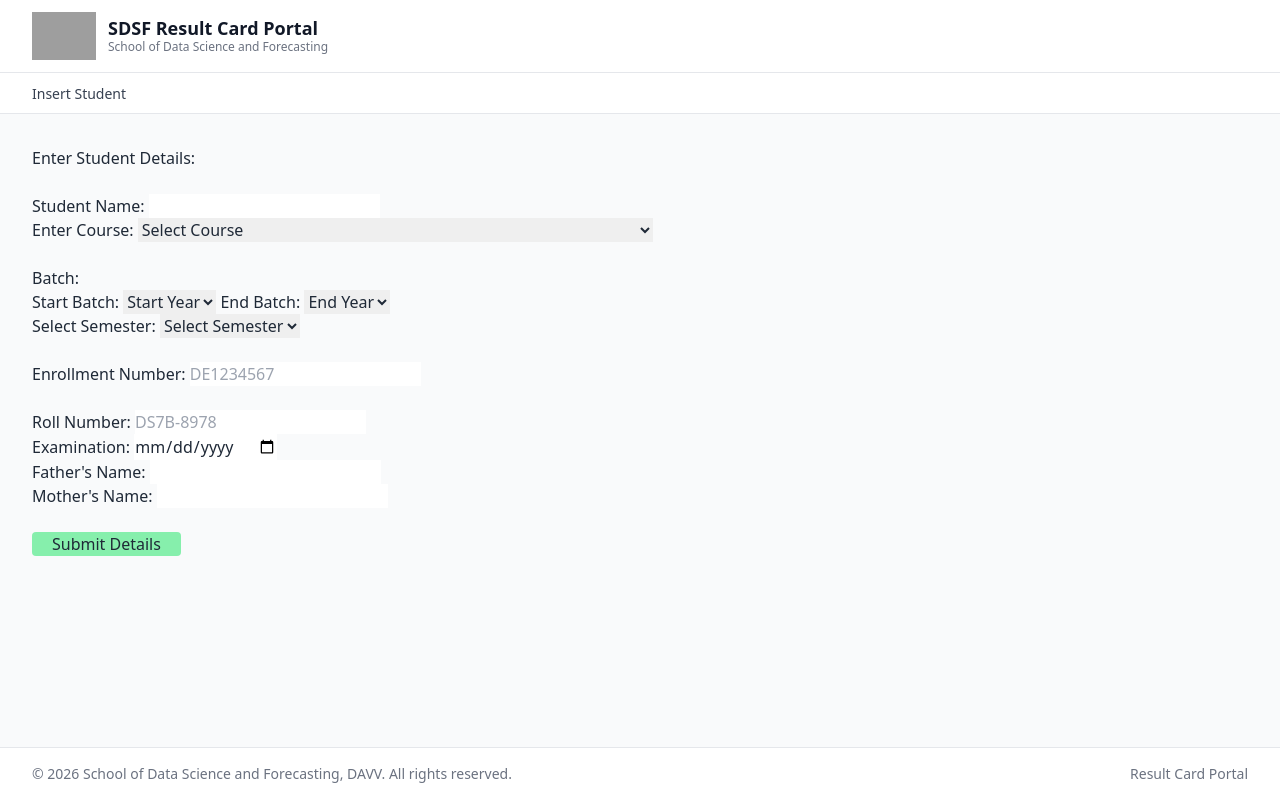
After one commit to holycompile/SDSF_Result_Card_Portal, a Flask app: page /insert_student in a window 1280 px wide. The commit adds this page. Run offline with Flask 3, Linux system fonts and the light colour scheme; some libraries are stand-ins or nearby versions; grey boxes are pictures that could not be loaded.

Commit message:
Student Form Update without any UI, hand-coded

```diff
--- a/app.py
+++ b/app.py
@@ -1,11 +1,70 @@
 from flask import Flask
-from flask import render_template,redirect,url_for
+from flask import render_template,redirect,url_for,request,flash
+from databases.query import enter_student_info, create_table
+import sqlite3
+
 
 app = Flask(__name__)
+
+app.secret_key = "random_secret_key_lol"
 
 @app.route("/")
 def home():
     return render_template("home.html")
 
+
+@app.route("/admin")
+def admin():
+    return render_template("admin.html")
+
+
+
+@app.route("/check_enrollment_number")
+def checking_enroll_no(enroll_no):
+
+    connect = sqlite3.connect('databases/student_info.db')
+    cursor=connect.cursor()
+    cursor.execute(f"""--sql
+        SELECT EXISTS (
+            SELECT 1 FROM studenttable WHERE enrollment_no = "{enroll_no}"
+        );
+
+                """)
+    exists = cursor.fetchone()[0]
+    connect.close()
+    return exists == 1
+
+
+@app.route("/insert_student/info_hit")
+def info_hit():
+    msg=request.args.get('msg')
+    return render_template("info_hit.html",msg=msg)
+
+
+@app.route("/insert_student", methods=['POST','GET'])
+def insert_student():
+
+    if request.method=='POST':
+        create_table()
+        enroll_no = request.form.get('enroll_no')
+        if checking_enroll_no(enroll_no):
+            return redirect (url_for("info_hit",msg="student exists"))
+        else:
+            sname = request.form.get('sname')
+            course = request.form.get('course')
+            start_batch = request.form.get('start-batch')
+            end_batch = request.form.get('end-batch')
+            semester = request.form.get('semester')
+
+            rollno = request.form.get('rollno')
+            exam = request.form.get('exam')
+            father = request.form.get('father')
+            mother = request.form.get('mother')
+
+            enter_student_info(sname,course,start_batch,end_batch,semester,enroll_no,
+                            rollno,exam,father,mother)
+            return redirect(url_for("info_hit", msg="success"))
+
+    return render_template("forms/insert_student.html")
 if __name__ =="__main__":
     app.run(debug=True)
--- /dev/null
+++ b/templates/admin.html
@@ -0,0 +1,46 @@
+<!DOCTYPE html>
+<html lang="en">
+<head>
+    <meta charset="UTF-8">
+    <meta name="viewport" content="width=device-width, initial-scale=1.0">
+    <title>SDSF Result Card Portal</title>
+    <script src="https://cdn.tailwindcss.com"></script>
+</head>
+<body class="min-h-screen flex flex-col bg-gray-50 text-gray-800">
+
+    <!-- Header -->
+    <header class="bg-white border-b border-gray-200">
+        <div class="max-w-7xl mx-auto px-4 sm:px-6 lg:px-8 py-3 flex items-center justify-between">
+            <div class="flex items-center space-x-3">
+                <img src="{{ url_for('static', filename='departmentlogo_transparent.png') }}" alt="SDSF Logo" class="h-12 w-auto object-contain">
+                <div>
+                    <h1 class="text-lg font-bold text-gray-900 leading-tight">SDSF Result Card Portal</h1>
+                    <p class="text-xs text-gray-500">School of Data Science and Forecasting</p>
+                </div>
+            </div>
+        </div>
+    </header>
+
+    <!-- Div below header -->
+    <div class="bg-white border-b border-gray-200">
+        <div class="max-w-7xl mx-auto px-4 sm:px-6 lg:px-8 py-2">
+            <a href="{{ url_for('insert_student') }}" class="text-sm font-medium text-gray-700 hover:text-blue-600 transition">Insert Student</a>
+        </div>
+    </div>
+
+    <!-- Main Content Area -->
+    <main class="flex-grow max-w-7xl mx-auto px-4 sm:px-6 lg:px-8 py-8 w-full">
+        {% block content %}
+        {% endblock %}
+    </main>
+
+    <!-- Footer -->
+    <footer class="bg-white border-t border-gray-200 py-4">
+        <div class="max-w-7xl mx-auto px-4 sm:px-6 lg:px-8 flex flex-col sm:flex-row items-center justify-between text-sm text-gray-500">
+            <p>&copy; 2026 School of Data Science and Forecasting, DAVV. All rights reserved.</p>
+            <p class="mt-2 sm:mt-0">Result Card Portal</p>
+        </div>
+    </footer>
+
+</body>
+</html>
--- /dev/null
+++ b/templates/forms/insert_student.html
@@ -0,0 +1,225 @@
+{% extends "admin.html" %}
+
+{% block content %}
+
+    {# Good Research for you all.....( although now I am not using flash one but earlier I wrote the code like that )
+    Because get_flashed_messages() always returns a Python LIST [], not a single string.
+
+    In Flask, developers often validate forms and flash multiple errors at once:
+
+
+    flash("Name is required.")
+    flash("Invalid Roll Number.")
+    flash("Course must be selected.")
+
+    Flask bundles them into a list:
+
+
+    messages = ["Name is required.", "Invalid Roll Number.", "Course must be selected."]
+
+    Because messages is a list, Jinja needs a {% for %} loop to print each message on its own line: #}
+
+    {% with messages = get_flashed_messages() %}
+    {% if messages %}
+        {% for message in messages %}
+            <p style="color: green;">{{ message }}</p>
+        {% endfor %}
+    {% endif %}
+    {% endwith %}
+
+    <h1> Enter Student Details: </h1>
+    <br>
+    <form action="{{url_for('insert_student')}}" method="post">
+        <label for="sname">Student Name:</label>
+        <input type="text" id="sname" name="sname"  required>
+        <br>
+        <label for="course">Enter Course:</label>
+        <select id="course" name="course"  required>
+            <option value="">Select Course</option>
+            <option value="aids">M.Tech (Dual Degree) Artificial Intelligence and Data Science- 5 yrs</option>
+            <option value="ds">M.Tech Data Science - 2yrs </option>
+            <option value="bda">M.Tech Big Data Analytics - 2yrs </option>
+            <option value="exe">M.Tech Executive - 2yrs </option>
+            <option value="msc">MSc Data Science And Analytics - 2yrs </option>
+            <option value="mba">MBA (Business Analytics) - 2 yrs</option>
+        </select>
+        <br>
+        <br>
+        Batch:
+        <br>
+        <label for="start-batch">Start Batch:</label>
+        <select  id ="start-batch"name="start-batch" value="start-batch"  required>
+            <option value="">Start Year</option>
+            <script>
+                    for (let year = 2026; year <= 2030; year++) {
+                        document.write(`<option value="${year}">${year}</option>`);
+                    }
+            </script>
+        </select>
+        <label for="end-batch">End Batch:</label>
+        <select  id="end-batch" name="end-batch" value="end-batch"  required>
+            <option value="">End Year</option>
+
+            <script>
+                for (let year = 2026; year <= 2035; year++) {
+                    document.write(`<option value="${year}">${year}</option>`);
+                }
+            </script>
+        </select>
+        <br>
+        <!-- Semester Dropdown -->
+        <label for="semester">Select Semester:</label>
+
+        <select id="semester" name="semester" required>
+            <option value="">Select Semester</option>
+        </select>
+
+        <br>
+        <br>
+        <label for="enrollment_no">Enrollment Number:</label>
+        <input
+        maxlength="9"
+        type="text"
+        id="enroll_no"
+        name="enroll_no"
+        placeholder="DE1234567"
+        pattern="[A-Z]{2}[0-9]{7}"
+        maxlength="9"
+        minlength="9">
+        <br>
+        <br>
+        <label for="roll_no">Roll Number:</label>
+        <input
+        id="rollno"
+        name="rollno"
+        type="text"
+        placeholder="DS7B-8978"
+        minlength="9"
+        maxlength="9"
+        pattern="[A-Z0-9]{4}-[0-9]{4}">
+
+        <br>
+        <label for="examination">Examination:</label>
+        <input type="date" id="exam" name="exam">
+        <br>
+
+        <label for="father">Father's Name:</label>
+        <input type="text" id="father" name="father">
+        <br>
+
+        <label for="mother">Mother's Name:</label>
+        <input type="text" id="mother" name="mother">
+        <br>
+        <br>
+
+        <input type="submit" value="Submit Details" class="bg-green-300 rounded pl-5 pr-5 ">
+
+
+
+
+
+
+
+    </form>
+
+
+
+    <script>
+                            const course = document.getElementById("course");
+                            const startBatch = document.getElementById("start-batch");
+                            const endBatch = document.getElementById("end-batch");
+                            const semester = document.getElementById("semester");
+
+                            // Course configuration
+                            const courseConfig = {
+
+                                aids: {
+                                    duration: 5,
+                                    semesters: 10
+                                },
+
+                                ds: {
+                                    duration: 2,
+                                    semesters: 4
+                                },
+
+                                bda: {
+                                    duration: 2,
+                                    semesters: 4
+                                },
+
+                                exe: {
+                                    duration: 2,
+                                    semesters: 4
+                                },
+
+                                msc: {
+                                    duration: 2,
+                                    semesters: 4
+                                },
+
+                                mba: {
+                                    duration: 2,
+                                    semesters: 4
+                                }
+
+                            };
+
+
+                            // When course changes
+                            course.addEventListener("change", function() {
+
+                                // Reset previous fields
+                                startBatch.innerHTML = '<option value="">Select Start Year</option>';
+                                endBatch.value = "";
+                                semester.innerHTML = '<option value="">Select Semester</option>';
+
+                                const selectedCourse = course.value;
+
+                                if (!selectedCourse) return;
+
+                                const config = courseConfig[selectedCourse];
+
+                                // Generate start batch years
+                                for (let year = 2026; year <= 2046; year++) {
+
+                                    const option = document.createElement("option");
+
+                                    option.value = year;
+                                    option.textContent = year;
+
+                                    startBatch.appendChild(option);
+                                }
+
+                                // Generate semesters
+                                for (let i = 1; i <= config.semesters; i++) {
+
+                                    const option = document.createElement("option");
+
+                                    option.value = i;
+                                    option.textContent = `Semester ${i}`;
+
+                                    semester.appendChild(option);
+                                }
+
+                            });
+
+
+                            // Calculate end batch when start batch changes
+                            startBatch.addEventListener("change", function() {
+
+                                const selectedCourse = course.value;
+                                const startYear = Number(startBatch.value);
+
+                                if (!selectedCourse || !startYear) return;
+
+                                const duration = courseConfig[selectedCourse].duration;
+
+                                endBatch.value = startYear + duration;
+
+                            });
+        </script>
+
+
+
+{% endblock %}
```
Also changed, not shown: templates/home.html (+35 -3 lines), templates/info_hit.html (added, +16 -0 lines), photo/davvLogo.png (added), static/davvLogo.png (added), 3 other files.
